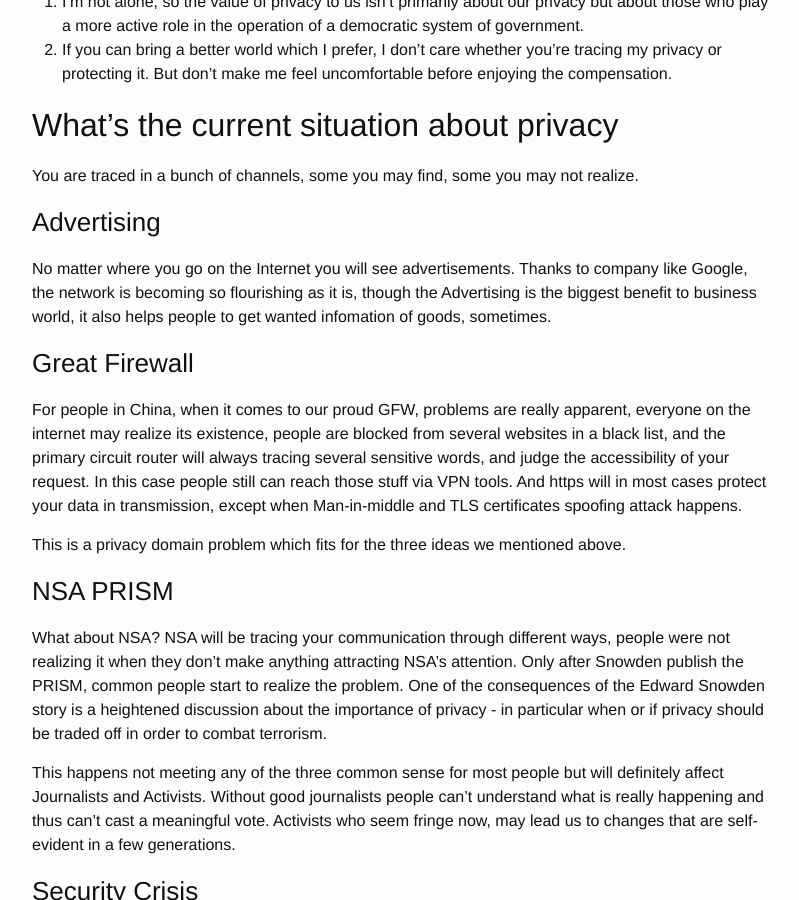
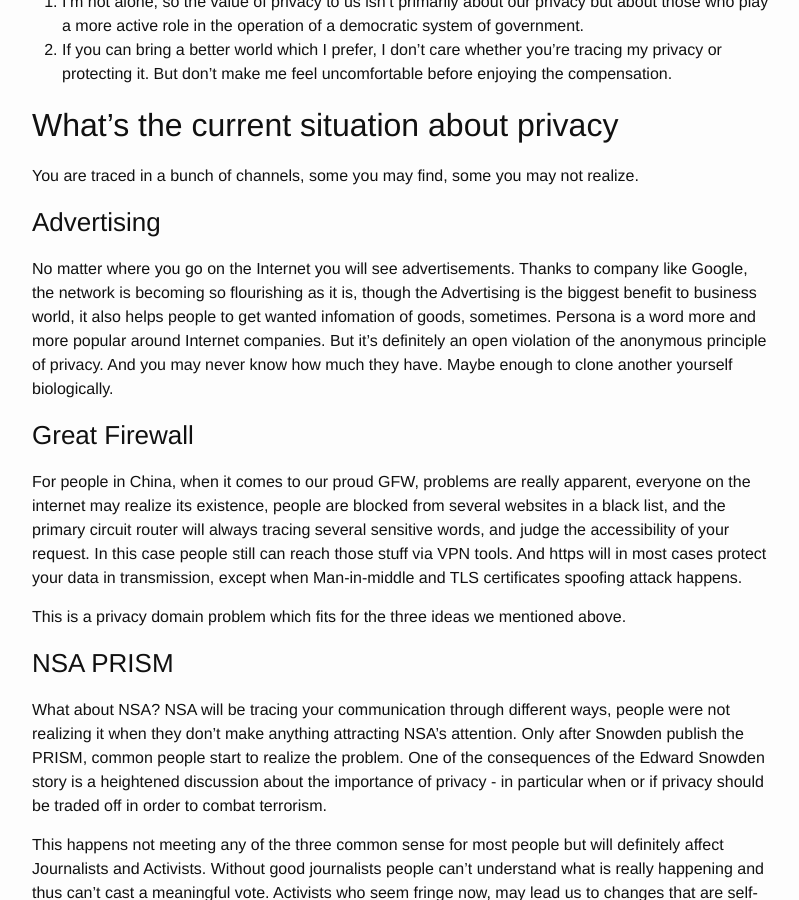
Before and after one commit to tcz001/tcz001.github.io, a Jekyll site: the page built from _posts/2015-06-01-musing-in-privacy.md, in a window 1280 px wide and 900 px high, scrolled down 837 px. Shown: the whole window, without its empty margins (238-1037 px from the left). Built offline with Jekyll 4.4.1, drawn with Linux system fonts in a browser that asks for light colours.

Commit message:
Updated 2015-06-01-musing-in-privacy.md

```diff
--- a/_posts/2015-06-01-musing-in-privacy.md
+++ b/_posts/2015-06-01-musing-in-privacy.md
@@ -38,7 +38,7 @@ You are traced in a bunch of channels, some you may find, some you may not reali
 
 ###Advertising
 
-No matter where you go on the Internet you will see advertisements. Thanks to company like Google, the network is becoming so flourishing as it is, though the Advertising is the biggest benefit to business world, it also helps people to get wanted infomation of goods, sometimes.
+No matter where you go on the Internet you will see advertisements. Thanks to company like Google, the network is becoming so flourishing as it is, though the Advertising is the biggest benefit to business world, it also helps people to get wanted infomation of goods, sometimes. Persona is a word more and more popular around Internet companies. But it's definitely an open violation of the anonymous principle of privacy. And you may never know how much they have. Maybe enough to clone another yourself biologically.
 
 ###Great Firewall
 
```
